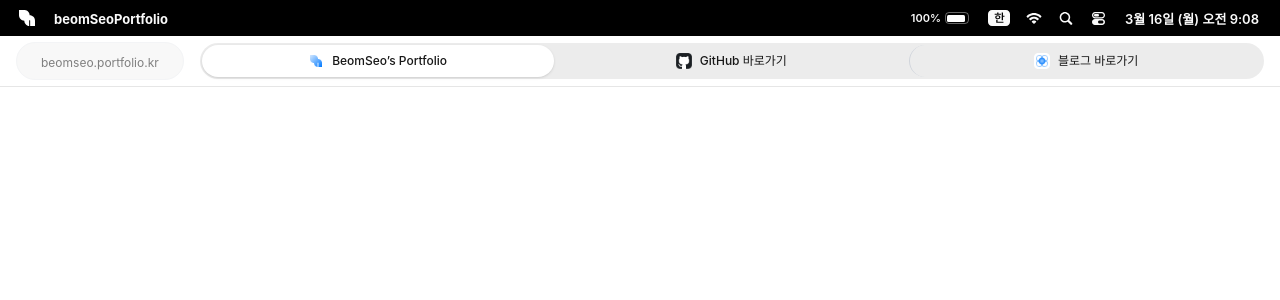
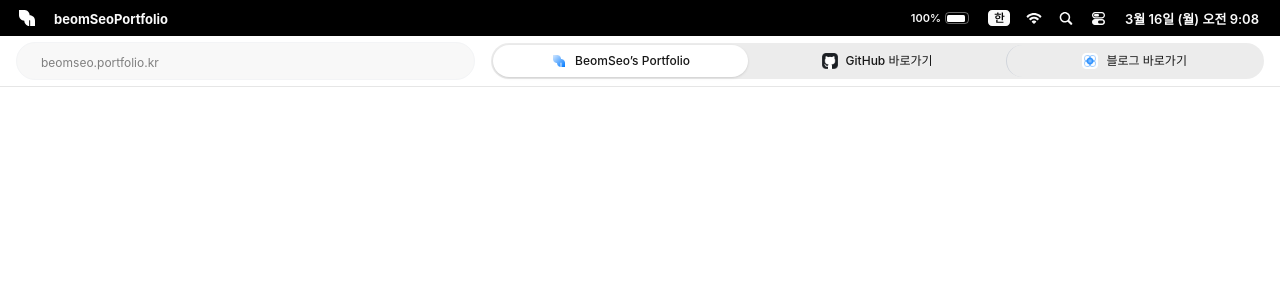
Before and after one commit to BS-Stack-Lab/portfolio-site-2026, a Next.js app: page / in a window 1280 px wide. Shown: the top 300 px of the page. Built offline with nearby package versions, Linux system fonts and the light colour scheme.

Commit message:
siteconfig flex check

```diff
--- a/components/Header.tsx
+++ b/components/Header.tsx
@@ -95,7 +95,7 @@ export default function Header() {
 
         {/* 2. Browser Address Bar Style (White) - 블랙 바 바로 아래 위치 */}
         <div className="w-full h-[51px] bg-white border-b border-[#E6E6E6] flex items-center px-4 gap-4">
-          <div className="flex-none bg-[#F8F8F8] px-6 py-1.5 rounded-full border border-gray-100">
+          <div className="flex-1 bg-[#F8F8F8] px-6 py-1.5 rounded-full border border-gray-100">
             <span className="text-[12px] text-[#7F7F7F]">{siteConfig.domain}</span>
           </div>
           <div className="flex-grow flex items-center bg-[#ECECEC] rounded-full p-[2px] gap-[2px]">
```
